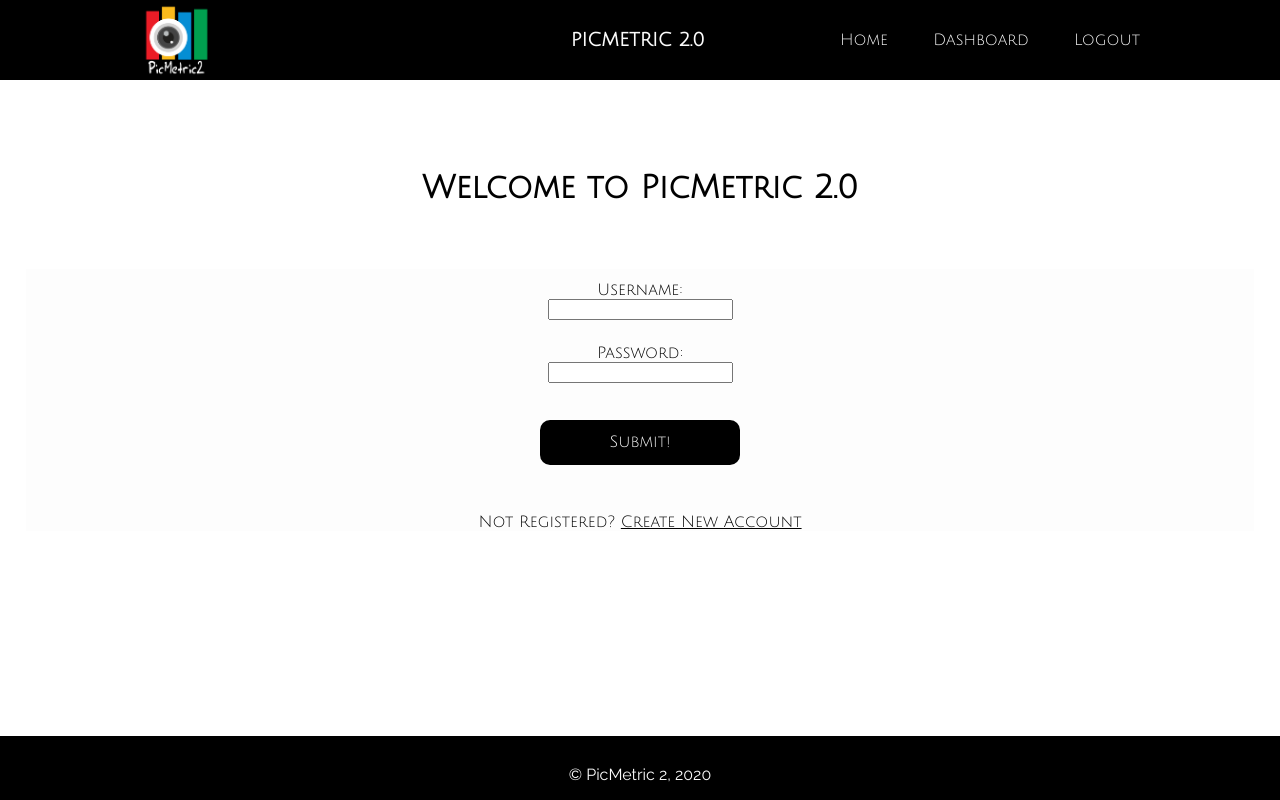
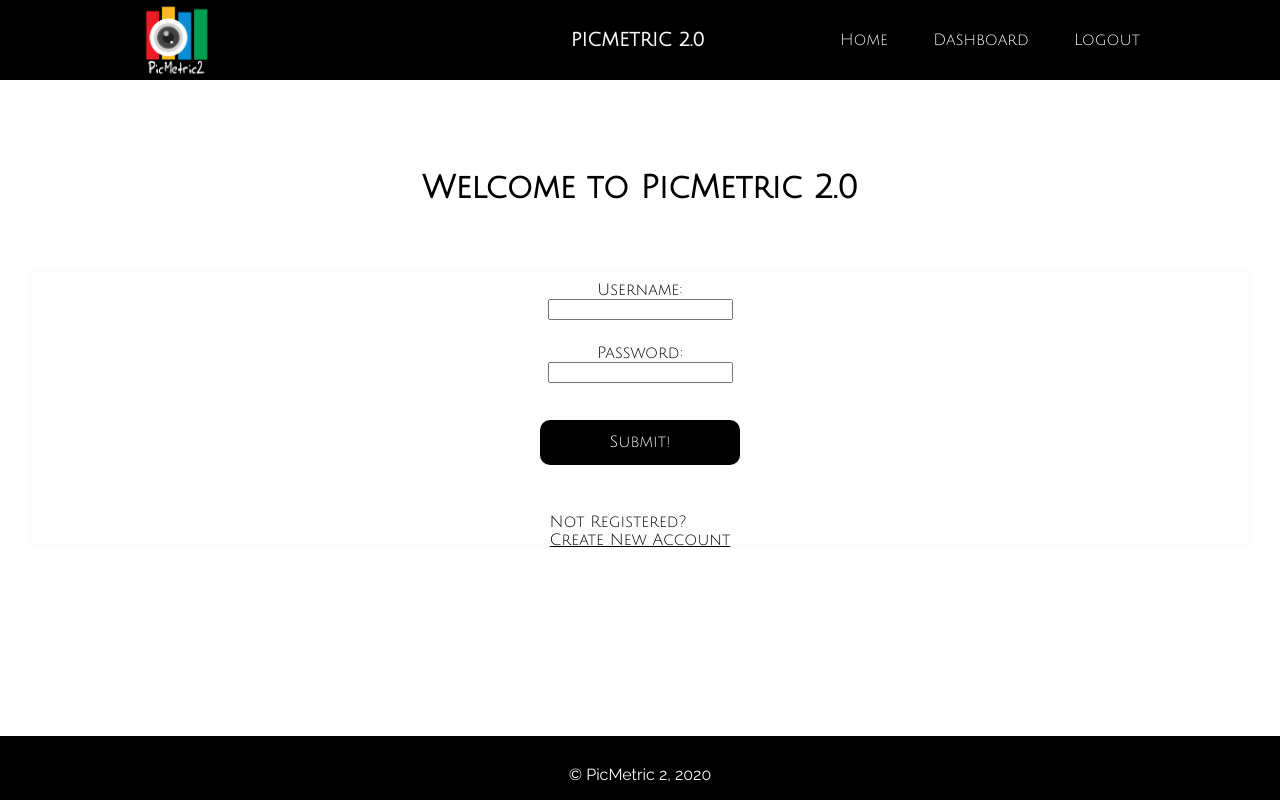
Before and after one commit to Build-week-picmetric2/Front-End, a React (Create React App) app: page / in a window 1280 px wide. Built offline with nearby package versions, Linux system fonts and the light colour scheme.

Commit message:
resolved error with a tag in login

```diff
--- a/src/components/Login.js
+++ b/src/components/Login.js
@@ -65,7 +65,7 @@ const Login = (props) => {
         }
 
        <BottomLoginDiv>
-          {'Not Registered?'} <a style={{cursor: 'pointer', color: 'black', textDecoration: 'underline'}} onClick={ (e) => {props.setShowLogin(false)}}>Create New Account</a>
+          {'Not Registered?'} <div style={{cursor: 'pointer', color: 'black', textDecoration: 'underline'}} onClick={ (e) => {props.setShowLogin(false)}}>Create New Account</div>
       </BottomLoginDiv>
 
 
```
